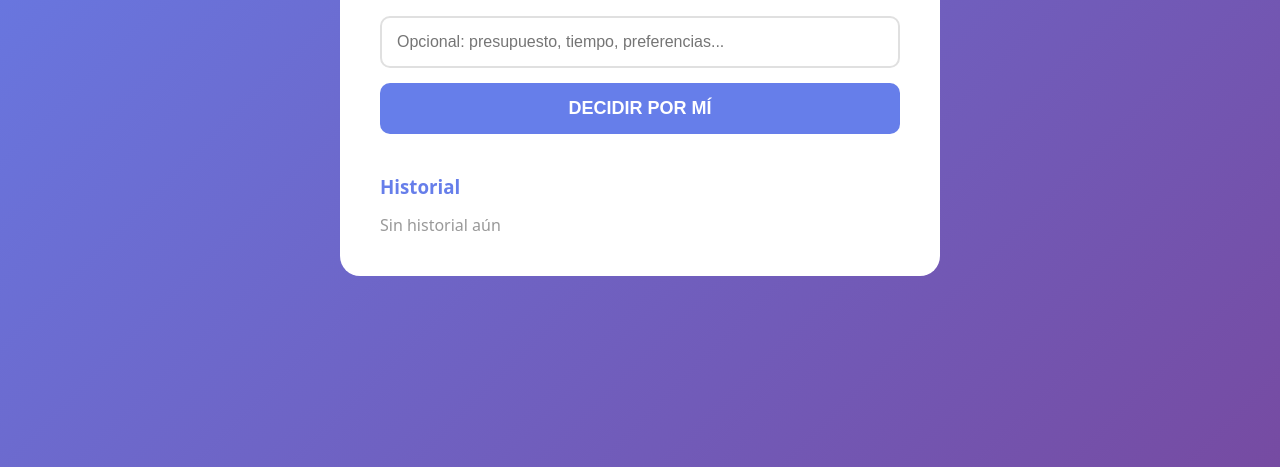
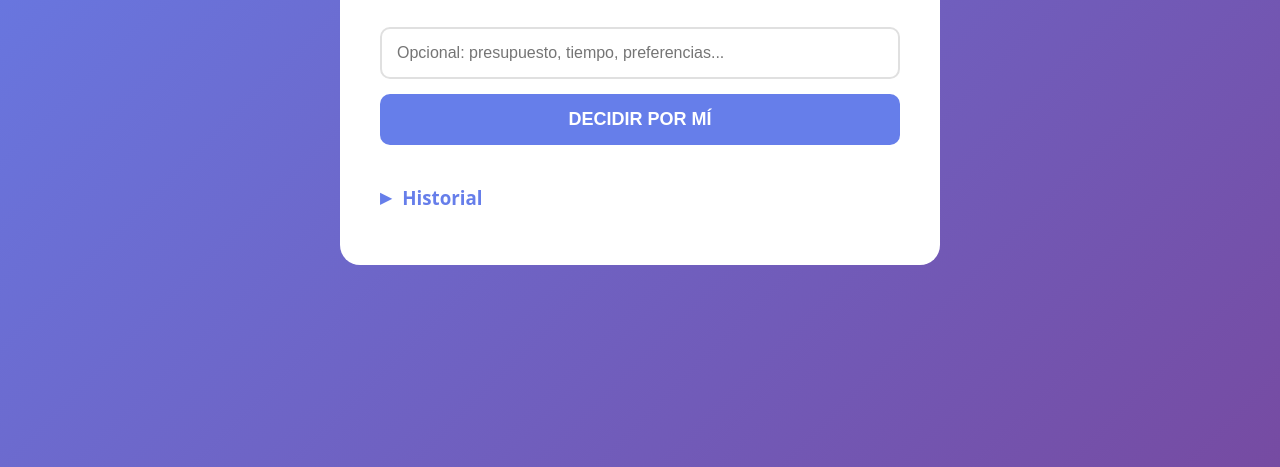
Before and after one commit to Pvrolomx/decideforme, a plain HTML site: page index.html in a window 1280 px wide. Shown: the part 333-800 px from the top of the page. Drawn offline with Linux system fonts and the light colour scheme.

Commit message:
UX: Collapsible history

```diff
--- a/index.html
+++ b/index.html
@@ -3,7 +3,7 @@
 <head>
     <meta charset="UTF-8">
     <meta name="viewport" content="width=device-width, initial-scale=1.0">
-    <title>DecideForMe - IA Real</title>
+    <title>DecideForMe</title>
     <style>
         * { margin: 0; padding: 0; box-sizing: border-box; }
         body {
@@ -59,9 +59,28 @@
         .feedback button { width: auto; padding: 10px 25px; }
         .thumbs-up { background: linear-gradient(135deg, #11998e, #38ef7d); }
         .thumbs-down { background: linear-gradient(135deg, #eb3349, #f45c43); }
-        .disclaimer { text-align: center; color: #999; margin-top: 20px; font-size: .9em; }
         #history { margin-top: 40px; }
-        #history h3 { color: #667eea; margin-bottom: 15px; }
+        .history-toggle {
+            color: #667eea;
+            cursor: pointer;
+            user-select: none;
+            display: flex;
+            align-items: center;
+            gap: 10px;
+            margin-bottom: 15px;
+        }
+        .history-toggle:hover { opacity: 0.8; }
+        .arrow {
+            transition: transform 0.3s;
+            display: inline-block;
+        }
+        .arrow.open { transform: rotate(90deg); }
+        .history-content {
+            max-height: 0;
+            overflow: hidden;
+            transition: max-height 0.3s ease-out;
+        }
+        .history-content.open { max-height: 1000px; }
         .history-item {
             padding: 15px;
             margin: 10px 0;
@@ -98,8 +117,13 @@
         </div>
 
         <div id="history">
-            <h3>Historial</h3>
-            <div id="historyList"></div>
+            <div class="history-toggle" onclick="toggleHistory()">
+                <span class="arrow">▶</span>
+                <h3 style="margin: 0;">Historial</h3>
+            </div>
+            <div class="history-content" id="historyContent">
+                <div id="historyList"></div>
+            </div>
         </div>
     </div>
 
@@ -157,6 +181,13 @@
                 .join('') || '<p style="color: #999">Sin historial aún</p>';
         }
 
+        function toggleHistory() {
+            const content = document.getElementById('historyContent');
+            const arrow = document.querySelector('.arrow');
+            content.classList.toggle('open');
+            arrow.classList.toggle('open');
+        }
+
         displayHistory();
     </script>
 </body>
```
